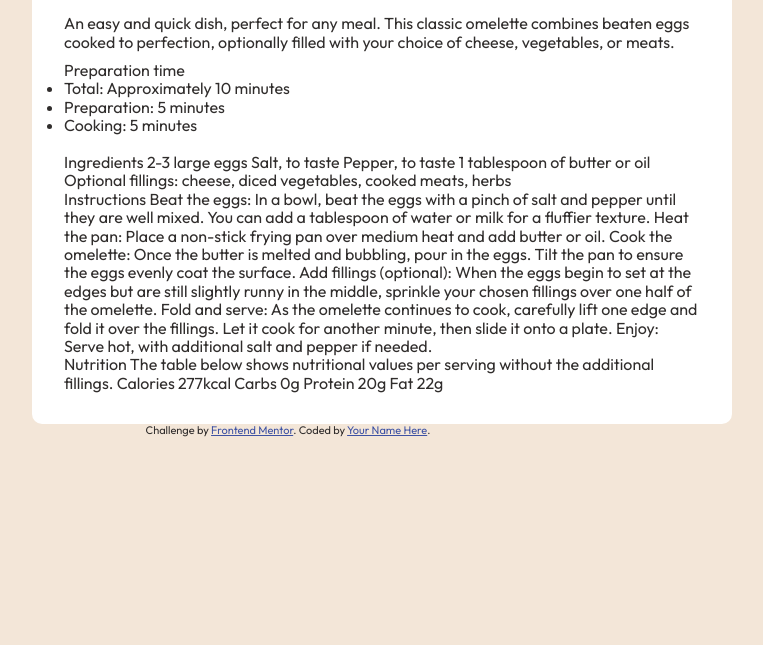
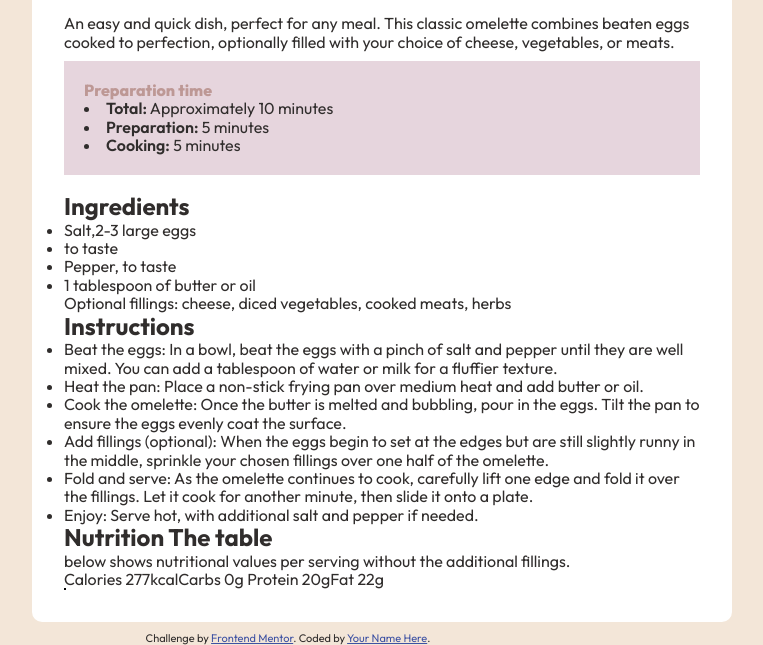
Before and after one commit to RodolfoQuintanilla/Recipe-page01, a plain HTML site: page index.html in a window 1280 px wide. Shown: the part 425-1070 px from the top of the page, without its empty margins (352-1115 px from the left). Before the commit the page ends 862 px from the top, so only its background shows below. Drawn offline with nearby package versions, Linux system fonts and the light colour scheme.

Commit message:
03-tabal

```diff
--- a/estilos.css
+++ b/estilos.css
@@ -20,7 +20,7 @@ body {
   font-size: 16px;
   font-family: "outfit";
   font-weight: 400;
-  color:hsl(24, 5%, 18%) ;
+  color: hsl(24, 5%, 18%);
 }
 
 .box {
@@ -47,9 +47,30 @@ img {
 }
 
 .parrafo1 {
-   margin-bottom: 10px;
+  margin-bottom: 10px;
 }
 
-.preparation{
-   color:hsl(24, 5%, 18%) ;
+.lista p {
+  color: hsla(14, 45%, 36%, 0.418);
+  font-weight: 800;
+  font-size: 16px;
 }
+
+.lista {
+  background-color: hsla(332, 51%, 32%, 0.192);
+  list-style-position: inside;
+  padding: 20px;
+}
+
+li small{
+   font-weight: 600;
+   font-size: 16px;
+}
+
+table, th, td {
+   border:1px solid black;
+ }
+
+.final {
+  margin-top: 10px;
+}
--- a/index.html
+++ b/index.html
@@ -37,42 +37,71 @@
         filled with your choice of cheese, vegetables, or meats.</p>
 
         <div class="preparation">
-      <p>Preparation time
+     <div class="lista">
+          <p>Preparation time </p>
         <ul>
-          <li>Total: Approximately 10 minutes</li>
-          <li>Preparation: 5 minutes</li>
-          <li>Cooking: 5 minutes</li>
+          <li> <small>Total:</small>  Approximately 10 minutes</li>
+          <li><small>Preparation:</small> 5 minutes</li>
+          <li><small>Cooking:</small> 5 minutes</li>
         </ul>
-          </p>
+
+        </div>
      <br>
         <p>
-        Ingredients 2-3 large eggs Salt, to taste Pepper, to taste 1 tablespoon of
-        butter or oil Optional fillings: cheese, diced vegetables, cooked meats,
-        herbs</p>
+       <h2>Ingredients</h2>
+       <ul>
+        <li>Salt,2-3 large eggs</li>
+        <li>to taste</li>
+        <li>Pepper, to taste </li>
+        <li>1 tablespoon of
+        butter or oil </li>
+        <ul>Optional fillings: cheese, diced vegetables, cooked meats,
+        herbs</ul>
+       </ul>
+
+         </p>
 </div>
       <div>
-        Instructions Beat the eggs: In a bowl, beat the eggs with a pinch of
+       <h2>Instructions</h2>
+       <ul>
+        <li> Beat the eggs: In a bowl, beat the eggs with a pinch of
         salt and pepper until they are well mixed. You can add a tablespoon of water
-        or milk for a fluffier texture. Heat the pan: Place a non-stick frying pan
-        over medium heat and add butter or oil. Cook the omelette: Once the butter
+        or milk for a fluffier texture.</li>
+        <li>Heat the pan: Place a non-stick frying pan
+        over medium heat and add butter or oil.</li>
+        <li>Cook the omelette: Once the butter
         is melted and bubbling, pour in the eggs. Tilt the pan to ensure the eggs
-        evenly coat the surface. Add fillings (optional): When the eggs begin to set
+        evenly coat the surface.</li>
+        <li> Add fillings (optional): When the eggs begin to set
         at the edges but are still slightly runny in the middle, sprinkle your
-        chosen fillings over one half of the omelette. Fold and serve: As the
+        chosen fillings over one half of the omelette.</li>
+        <li>Fold and serve: As the
         omelette continues to cook, carefully lift one edge and fold it over the
-        fillings. Let it cook for another minute, then slide it onto a plate. Enjoy:
-        Serve hot, with additional salt and pepper if needed.
+        fillings. Let it cook for another minute, then slide it onto a plate.</li>
+        <li>Enjoy:
+        Serve hot, with additional salt and pepper if needed.</li>
+       </ul>
+
 
       </div>
 
       <div>
-        Nutrition The table
-        below shows nutritional values per serving without the additional fillings.
-        Calories 277kcal Carbs 0g Protein 20g Fat 22g
+       <h2>Nutrition The table</h2>
+     <p>below shows nutritional values per serving without the additional fillings.</p>
+
+     <table>
+
+    <tr>Calories 277kcal</tr>
+    <tr>Carbs 0g </tr>
+    <tr>Protein 20g</tr>
+     <tr>Fat 22g</tr>
+
+     </table>
+
       </div>
   </section>
 
-  <section>
+  <section class="final">
   <div class="attribution">
     Challenge by
     <a href="https://www.frontendmentor.io?ref=challenge" target="_blank">Frontend Mentor</a>. Coded by <a href="#">Your
```
